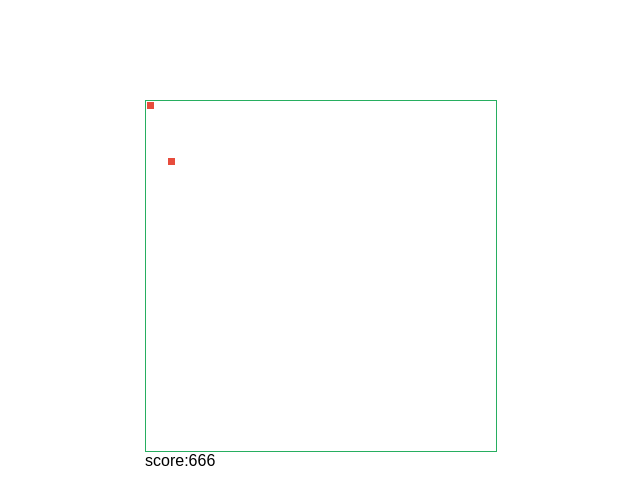
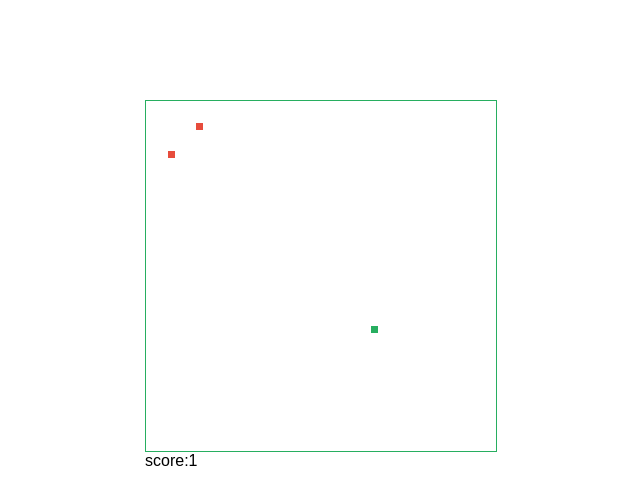
Before and after one commit to GAsdeX/snack_game, a plain HTML site: page index.html in a window 1280 px wide. Shown: the full height of the page, 320-960 px from the left. Drawn offline with Linux system fonts and the light colour scheme.

Commit message:
Refactored snack Motion controller

```diff
--- a/index.html
+++ b/index.html
@@ -11,16 +11,15 @@
 	<div class="site-content">
 		<div class="game-section">
 			<div class="game-field">
-				<div class="food"></div>
 				<ul class="snack" id='snack'>
 					<li></li>
-					<li></li>
 				</ul>
+				<div id="food"></div>
 			</div>
 			<div class="game-params">
 				<div class="param-group">
 					<div class="param">score: </div>
-					<div class="value"> 666</div>
+					<div class="value" id='score'> 666</div>
 				</div>
 			</div>
 		</div>
--- a/js/main.js
+++ b/js/main.js
@@ -12,11 +12,12 @@ window.addEventListener('keydown', changeSnackDirection,  false);
 
 class Snack {
 	constructor() {
-		this.snackLength = 2;
+		this.score = 0;
 		this.snackDeath = false;
 		this.startGane = false;
 		this.snackDirection = 'down';
-		this.snackTailCoordinate = [21, 21];
+		this.snackTailCoordinate = [[21, 21]];
+		this.food = [Math.floor((Math.random() * 50) + 1)*CELL_SIZE, Math.floor((Math.random() * 50) + 1)*CELL_SIZE];
 	}
 
 	getInitPosition() {
@@ -39,26 +40,13 @@ function startGame() {
 	let fieldSize = FIELD_SIZE * CELL_SIZE;
 	console.log(fieldSize);
 
-
-	console.log(document.querySelector('#snack').getElementsByTagName("li")[0]);
-	console.log(document.querySelector('#snack').getElementsByTagName("li")[1]);
-
-	console.log(document.querySelector('#snack').getElementsByTagName("li")[2]);
+	// snackTailController(snack.snackDirection);
 
 	setInterval(function () { // TODO: death trigger
-		snackTailController(snack.snackDirection);
-		// if (snack.snackTailCoordinate[0] > fieldSize ||
-		// 	snack.snackTailCoordinate[0] < 0 		 ||
-		// 	snack.snackTailCoordinate[1] > fieldSize ||
-		// 	snack.snackTailCoordinate[1] < 0) {
-		//
-		// 	console.log(snack.snackTailCoordinate);
-		// 	snack.snackTailCoordinate[0] = 0;
-		// 	snack.snackTailCoordinate[1] = 0;
-		// 	snack.snackDeath =true;
-		//
+		// snackTailController(snack.snackDirection);
+
 		// }
-	}, 1000);
+	}, 100);
 }
 function calcField(){
 
@@ -68,68 +56,111 @@ function changeSnackDirection (e) {
 	if (event.keyCode == 37){
 		if (snack.snackDirection == 'up' || snack.snackDirection == 'down') {
 			snack.snackDirection = 'left';
-			console.log(snack.snackDirection);
+			snackMotionController(snack.snackDirection);
 		}
 	}
 	if (event.keyCode == 38){
 		if (snack.snackDirection == 'left' || snack.snackDirection == 'right') {
 			snack.snackDirection = 'up';
-			console.log(snack.snackDirection);
+			snackMotionController(snack.snackDirection);
 		}
 	}
 	if (event.keyCode == 39){
 		if (snack.snackDirection == 'up' || snack.snackDirection == 'down') {
 			snack.snackDirection = 'right';
-			console.log(snack.snackDirection);
+			snackMotionController(snack.snackDirection);
 		}
 	}
 	if (event.keyCode == 40){
 		if (snack.snackDirection == 'left' || snack.snackDirection == 'right') {
 			snack.snackDirection = 'down';
-			console.log(snack.snackDirection);
+			snackMotionController(snack.snackDirection);
 		}
 	}
 }
 function snackMotionController(e) {
+
+	var oldTail = snack.snackTailCoordinate;
+	console.log('begining: ' + oldTail[0]);
+
+	let tailCell = document.createElement("li");
+	let sneksHead = document.querySelector('#snack').getElementsByTagName('li')[0];
+
 	if (e == 'up') {
-		snack.snackTailCoordinate[1] -= CELL_SIZE; // y moove
-		console.log(console.log(snack.snackDirection));
-		console.log(snack.snackTailCoordinate);
+		snack.snackTailCoordinate[0][1] -= CELL_SIZE; // y moove
 	}
 	if (e == 'right') {
-		snack.snackTailCoordinate[0] += CELL_SIZE; // x moove
-		console.log(console.log(snack.snackDirection));
-		console.log(snack.snackTailCoordinate);
+		snack.snackTailCoordinate[0][0] += CELL_SIZE; // x moove
 	}
 	if (e == 'down') {
-		snack.snackTailCoordinate[1] += CELL_SIZE; // y moove
-		console.log(console.log(snack.snackDirection));
-		console.log(snack.snackTailCoordinate);
+		snack.snackTailCoordinate[0][1] += CELL_SIZE; // y moove
 	}
 	if (e == 'left') {
-		snack.snackTailCoordinate[0] -= CELL_SIZE; // x moove
-		console.log(console.log(snack.snackDirection));
-		console.log(snack.snackTailCoordinate);
+		snack.snackTailCoordinate[0][0] -= CELL_SIZE; // x moove
+	}
+	//Generate tail
+	for (var i = 0; i < snack.snackTailCoordinate.length; i++) {  // TODO: new block trigger
+		if (i == 0) {
+			sneksHead.style.top = snack.snackTailCoordinate[0][1] + 'px';
+			sneksHead.style.left = snack.snackTailCoordinate[0][0] + 'px';
+			console.log('begining: ' + oldTail[0]);
+			console.log(snack.snackTailCoordinate[0]);
+			// tail.appendChild(tailCell);
+		}
+		else {
+			snack.snackTailCoordinate[i] = oldTail[i-1];
+			console.log(oldTail);
+			document.getElementById('snack').getElementsByTagName('li')[i].style.top = oldTail[i-1][0] + 'px';
+			document.getElementById('snack').getElementsByTagName('li')[i].style.left = oldTail[i-1][1] + 'px';
+		}
+	}
+	if (snack.food[0] == snack.snackTailCoordinate[0][0] && snack.food[1] == snack.snackTailCoordinate[0][1]) {
+		generateNewFood();
 	}
 } // DONE
 function snackTailController() {
+
 	// moove snack;
 	snackMotionController(snack.snackDirection);
+	// if (snack.food = snack.)
+	// let prevPosition
 
+}
+
+function snackEatController () {
 	let tail = document.getElementById('snack');
 	let tailCell = document.createElement("li");
-	let sneksHead = document.querySelector('#snack li');
-	// let prevPosition
-	for (let i = 0; i < snack.snackLength; i++) {  // TODO: new block trigger
-		if (i == 0) {
-			// tailCell.appendChild(document.createTextNode("Four"));
-			// console.log(tail);
-			sneksHead.style.top = snack.snackTailCoordinate[1] + 'px';
-			sneksHead.style.left = snack.snackTailCoordinate[0] + 'px';
-			// tail.appendChild(tailCell);
-		}
-	}
+	snack.score++;
+	document.getElementById('score').innerHTML = snack.score;
+	document.getElementById('snack').getElementsByTagName("li")[0];
+	tail.appendChild(tailCell);
+	snack.snackTailCoordinate.push(snack.snackTailCoordinate[snack.snackTailCoordinate.length-1]);
 }
-function snackEatController () {
-	document.getElementById('snack')
+
+function generateNewFood(){
+	snack.food = [Math.floor((Math.random() * 49) + 1)*CELL_SIZE, Math.floor((Math.random() * 49) + 1)*CELL_SIZE];
+	var foodSelector = document.getElementById('food');
+	console.log(foodSelector);
+	foodSelector.style.top = snack.food[1] + 'px';
+	foodSelector.style.left = snack.food[0] + 'px';
+	console.log(snack.food);
 }
+
+
+
+
+
+// testing
+snackEatController();
+generateNewFood();
+
+// // snackEatController();
+snackTailController(snack.snackDirection);
+snackTailController(snack.snackDirection);
+snackTailController(snack.snackDirection);
+snackTailController(snack.snackDirection);
+// snackTailController(snack.snackDirection);
+// snackTailController(snack.snackDirection);
+// snackTailController(snack.snackDirection);
+// snackTailController(snack.snackDirection);
+// snackTailController(snack.snackDirection);
--- a/less/style.less
+++ b/less/style.less
@@ -46,13 +46,21 @@ html, body, h1, h2, h3 , h4, h5 h6, p , a, ul, li{
 			.food {
 
 			}
+			#food {
+				width: 7px;
+				height: 7px;
+				margin: 1px;
+				display: block;
+				position: absolute;
+				background: @grey;
+			}
 			.snack {
 				display: block;
 				li {
 					width: 7px;
 					height: 7px;
-					background: #e74c3c;
 					margin: 1px;
+					background: @danger;
 					display: block;
 					position: absolute;
 				}
```
Also changed, not shown: css/style.css, 1 other file.
